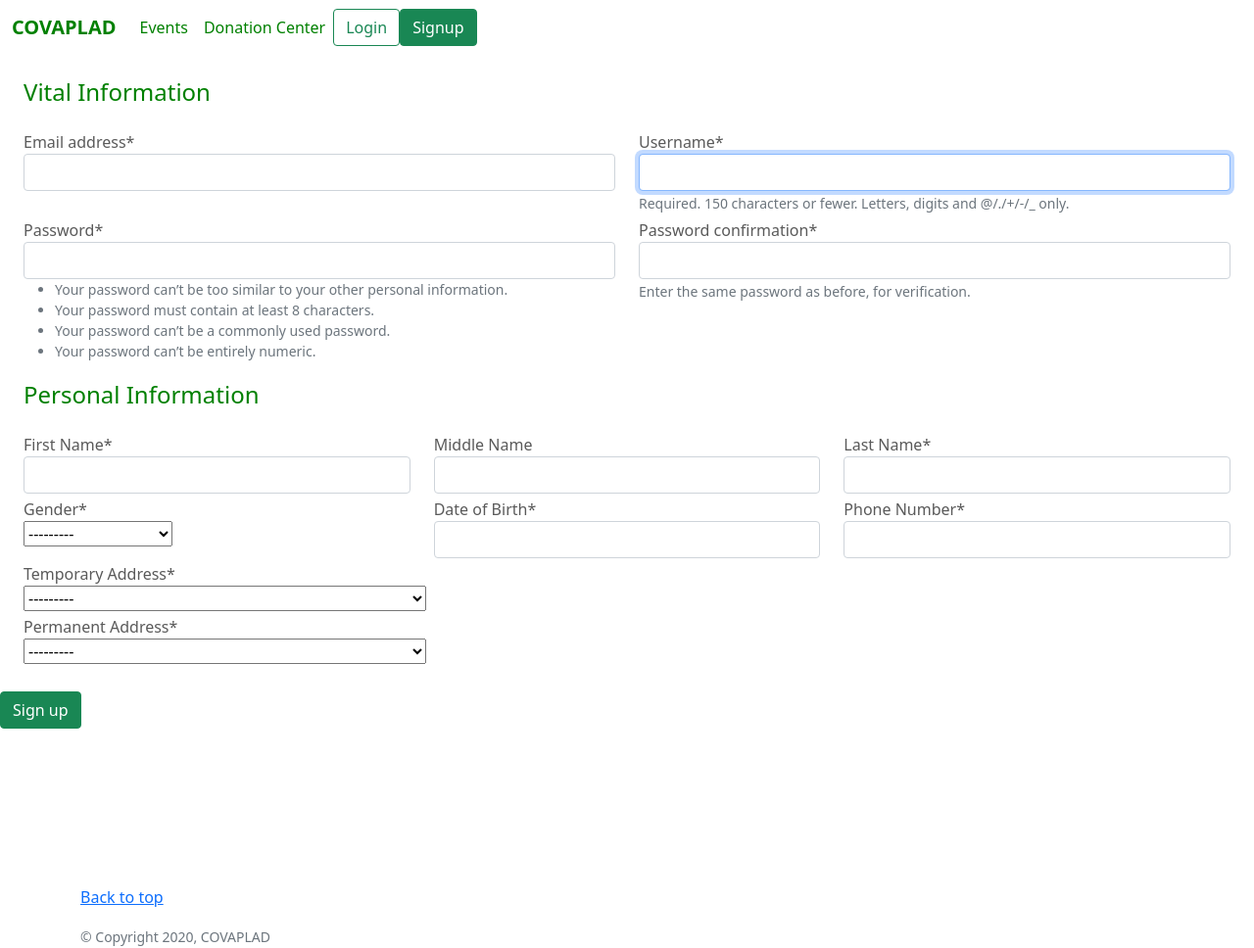
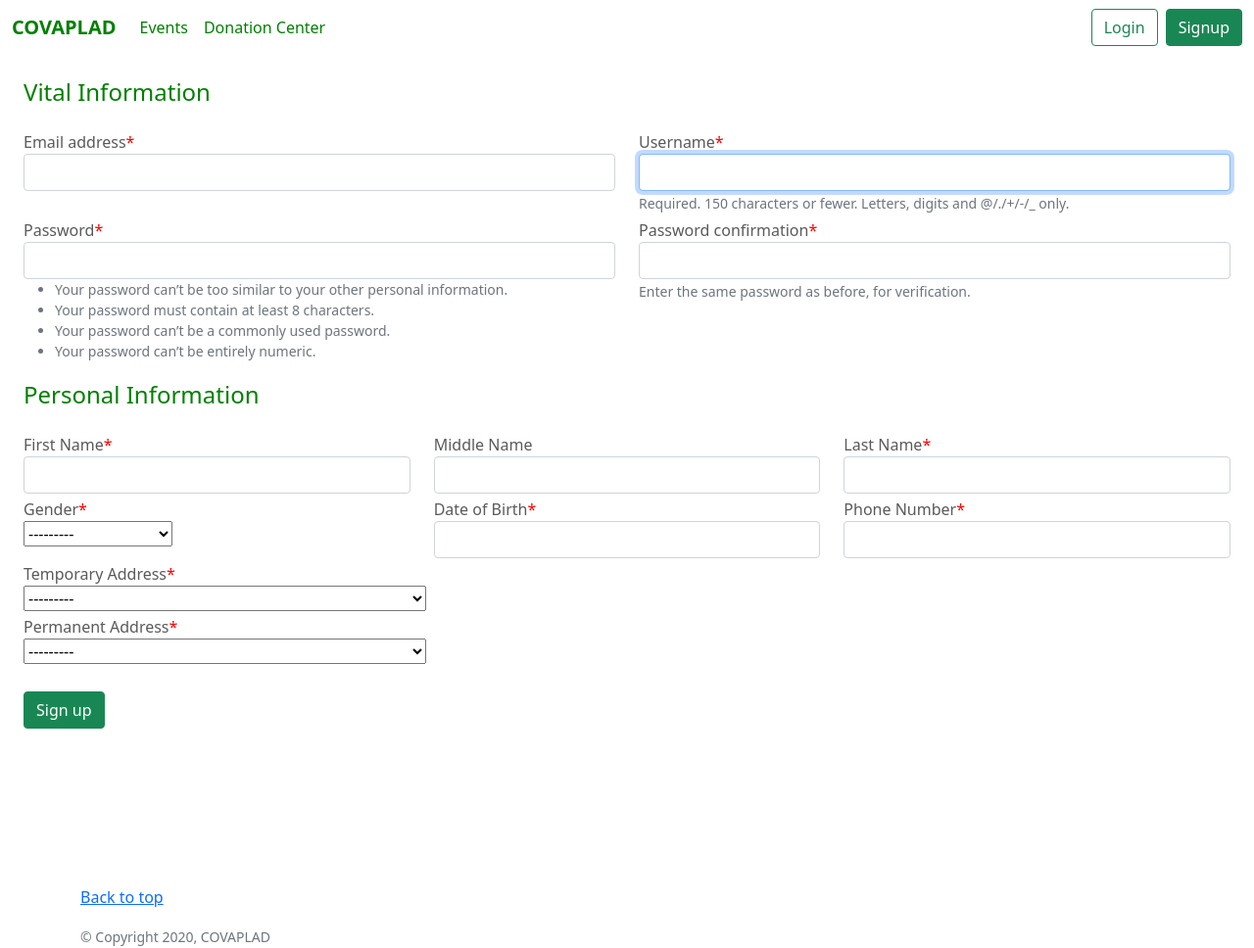
Before and after one commit to rabinadk1/covaplad, a Django app: page /signup/ in a window 1280 px wide. Shown: the whole page at 98% size. Run offline with Django 3.2, Linux system fonts and the light colour scheme; data that the repository does not hold is empty; parts of the project's set-up code (start-up, migrations or seed data) failed here and were passed over; some libraries are stand-ins or nearby versions.

Commit message:
Replace ml with ms and mr with me for bootstrap 5

```diff
--- a/main/templates/signup.html
+++ b/main/templates/signup.html
@@ -15,7 +15,7 @@
 <form class="p-4" action="{% url 'signup' %}" method="post">
   {% csrf_token %}
   {% crispy form %}
-  <button class="btn btn-success ml-4" type="submit">Sign up</button>
+  <button class="btn btn-success ms-4" type="submit">Sign up</button>
 </form>
 </div>
 {% endblock content %}
--- a/templates/base.html
+++ b/templates/base.html
@@ -127,6 +127,10 @@
         margin-top: 7rem;
       }
     }
+
+    .asteriskField {
+        color: red;
+    }
   </style>
     </head>
 
@@ -138,7 +142,7 @@
                 <span class="navbar-toggler-icon"></span>
               </button>
               <div class="collapse navbar-collapse" id="navbarSupportedContent">
-                <div class="navbar-nav mr-auto mb-2 mb-lg-0">
+                <div class="navbar-nav me-auto mb-2 mb-lg-0">
                     <a class="nav-link" style="color:#008000; " aria-current="page" href="#">Events</a>
                     <a class="nav-link " style="color:#008000;" href="#">Donation Center</a>
                 </div>
@@ -152,7 +156,7 @@
 
                 {% else %}
                 <div class="d-flex" >
-                    <a href="{% url 'login' %}" class="btn btn-outline-success mr-2" >Login</a>
+                    <a href="{% url 'login' %}" class="btn btn-outline-success me-2" >Login</a>
                 </div>
                 <div class="d-flex">
                     <a href="{% url 'signup' %}" class="btn btn-success" >Signup</a>
```
